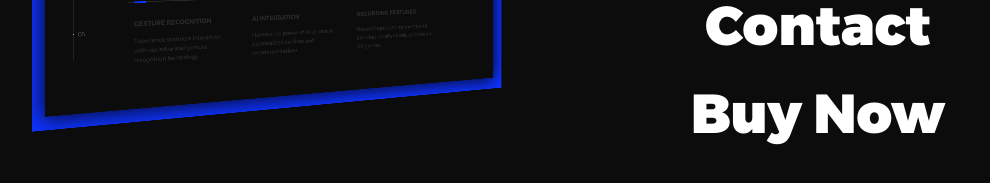
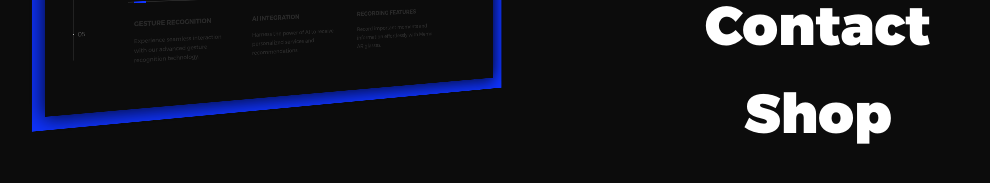
Before and after one commit to TOnychen5632131/Memo-landing-page, a plain HTML site: page index.html in a window 1280 px wide. Both pictures are taken after a click on the element 1191 px from the left and 35 px from the top of the page. Shown: the part 465-648 px from the top of the page, without its empty margins (13-1003 px from the left). Drawn offline with nearby package versions, Linux system fonts and the light colour scheme; files that its build step writes are made by us from their sources.

Commit message:
Update index.html

```diff
--- a/index.html
+++ b/index.html
@@ -30,7 +30,8 @@
             <img src="assets/img/logo.png" alt="Memo">
             <p>Memo</p>
           </a>
-          <button class="header--cta cta">Buy Now</button>
+          <button class="header--cta cta" onclick="window.location.href='https://memoai.gumroad.com/l/zefda?layout=profile';">Shop</button>
+
           <div class="header--nav-toggle">
             <span></span>
           </div>
@@ -41,7 +42,8 @@
             <li><span>Features</span></li>
             <li><span>About</span></li>
             <li><span>Contact</span></li>
-            <li><span>Buy Now</span></li>
+            <li onclick="window.location.href='https://memoai.gumroad.com/l/zefda?layout=profile';"><span>Shop</span></li>
+
           </ul>
         </nav>
         <ul class="l-main-content main-content">
@@ -269,7 +271,8 @@
     <li>Features</li>
     <li>About</li>
     <li>Contact</li>
-    <li>Buy Now</li>
+    <li onclick="window.location.href='https://memoai.gumroad.com/l/zefda?layout=profile';">Shop</li>
+
   </ul>
 </div>
 
```
